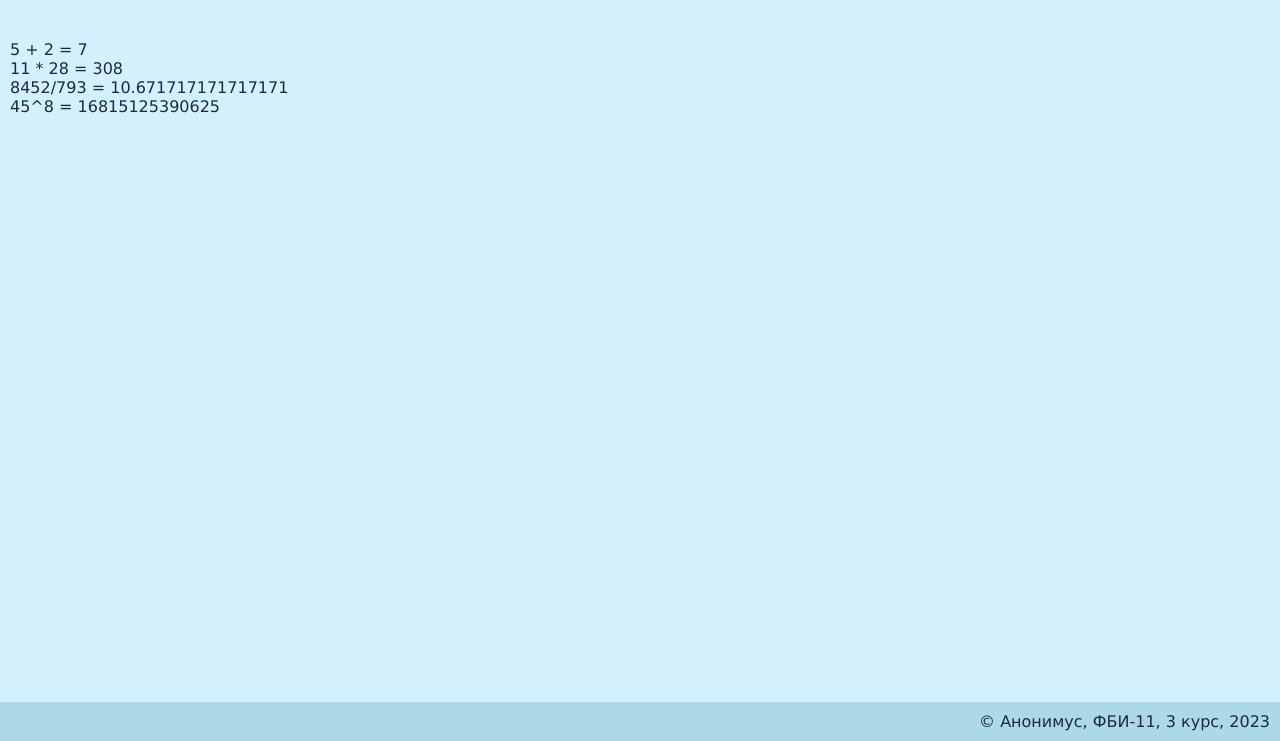
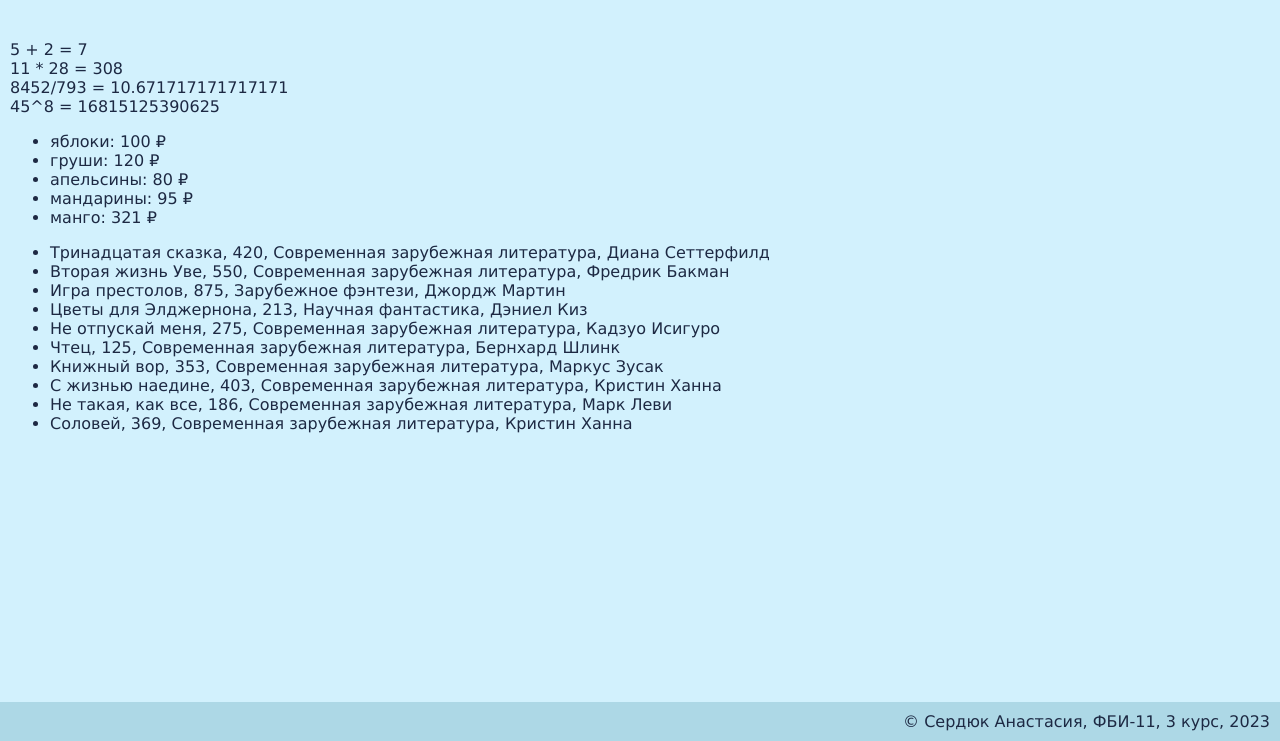
Before and after one commit to N0RDIKA/web-2, a Flask app: page /lab2/example in a window 1280 px wide. Shown: the part 59-800 px from the top of the page. Run offline with Flask 3, Linux system fonts and the light colour scheme.

Commit message:
Наслеодвание шаблонов

```diff
--- a/app.py
+++ b/app.py
@@ -201,8 +201,31 @@ def  mars():
 '''
 @app.route('/lab2/example')
 def  example():
-    name = ''
+    name = 'Сердюк Анастасия'
     number = '2'
     group = 'ФБИ-11'
     numbercurs = '3'
-    return render_template('example.html', name=name, number = number, group=group, numbercurs=numbercurs)
+    fruits = [
+        {'name':'яблоки', 'price': 100},
+        {'name':'груши', 'price': 120},
+        {'name':'апельсины', 'price': 80},
+        {'name':'мандарины', 'price': 95},
+        {'name':'манго', 'price': 321}
+        ]
+    book = [
+        {'books': 'Тринадцатая сказка', 'str':  420, 'ganr':'Современная зарубежная литература','avtor': 'Диана Сеттерфилд'},
+        {'books': 'Вторая жизнь Уве', 'str':  550, 'ganr':'Современная зарубежная литература','avtor': 'Фредрик Бакман'},
+        {'books': 'Игра престолов', 'str':  875, 'ganr':'Зарубежное фэнтези','avtor': 'Джордж Мартин'},
+        {'books': 'Цветы для Элджернона', 'str':  213, 'ganr':'Научная фантастика','avtor': 'Дэниел Киз'},
+        {'books': 'Не отпускай меня', 'str':  275, 'ganr':'Современная зарубежная литература','avtor': 'Кадзуо Исигуро'},
+        {'books': 'Чтец', 'str':  125, 'ganr':'Современная зарубежная литература','avtor': 'Бернхард Шлинк'},
+        {'books': 'Книжный вор', 'str':  353, 'ganr':'Современная зарубежная литература','avtor': 'Маркус Зусак'},
+        {'books': 'С жизнью наедине', 'str':  403, 'ganr':'Современная зарубежная литература','avtor': 'Кристин Ханна'},
+        {'books': 'Не такая, как все', 'str':  186, 'ganr':'Современная зарубежная литература','avtor': 'Марк Леви'},
+        {'books': 'Соловей', 'str':  369, 'ganr':'Современная зарубежная литература','avtor': 'Кристин Ханна'}
+    ]
+    return render_template('example.html', name=name, number = number, group=group, numbercurs=numbercurs, fruits = fruits, book = book)
+
+@app.route('/lab2/')
+def  lab2():
+    return render_template('lab2.html')
--- a/templates/example.html
+++ b/templates/example.html
@@ -14,6 +14,16 @@
         11 * 28 = {{11 * 28}}<br>
         8452/793 = {{8452/792}} <br>
         45^8 = {{45**8}}<br>
+        <ul>
+            {% for f in fruits %}
+            <li>{{ f.name  }}: {{f.price}} &#x20bd;</li>
+            {% endfor %}
+        </ul>
+        <ul>
+            {% for b in book %}
+            <li>{{ b.books }}, {{ b.str }}, {{ b.ganr }}, {{ b.avtor }} </li>
+            {% endfor %}
+        </ul>
     </main>
     <footer>&copy;
         {% if name %}
```
Also changed, not shown: templates/base.html (added, +21 -0 lines), templates/lab2.html (added, +14 -0 lines).
